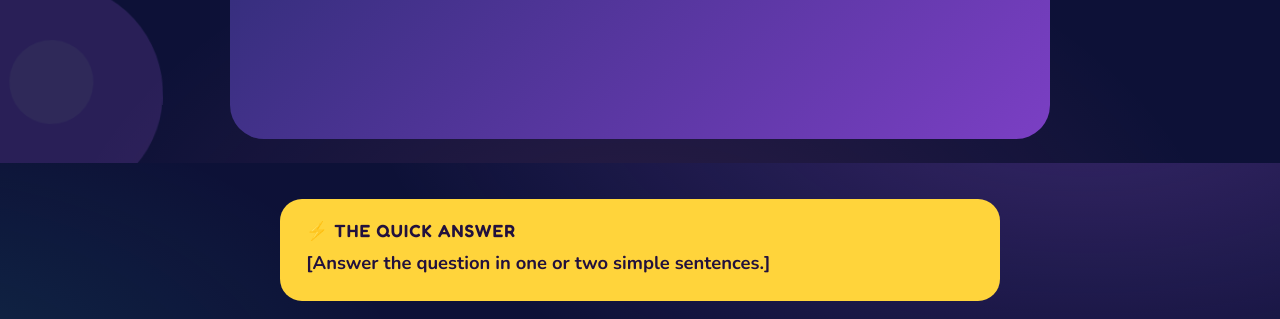
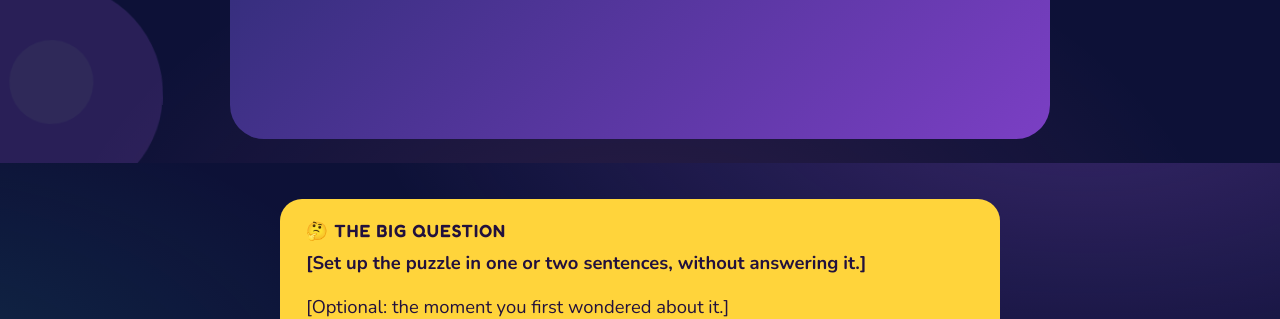
Before and after one commit to devansh6306/everything-anything-bio, a plain HTML site: page posts/_template.html in a window 1280 px wide. Shown: the part 637-956 px from the top of the page. Drawn offline with nearby package versions, Linux system fonts and the light colour scheme.

Commit message:
Meet Mito and post template: posts start with a big question, not a quick answer
Co-Authored-By: Claude Opus 5.5 <noreply@anthropic.com>
Claude-Session: https://claude.ai/code/session_016oSbbQrkQJkW1pgrGFSwo9

```diff
--- a/posts/_template.html
+++ b/posts/_template.html
@@ -69,10 +69,11 @@
       <div class="container">
         <div class="post-body">
 
-          <!-- BLOCK: Quick answer (the whole post in 1 to 2 sentences) -->
+          <!-- BLOCK: The big question (a teaser that hooks the reader; do NOT give the answer here) -->
           <div class="quick-answer">
-            <h3>⚡ The quick answer</h3>
-            <p>[Answer the question in one or two simple sentences.]</p>
+            <h3>🤔 The big question</h3>
+            <p>[Set up the puzzle in one or two sentences, without answering it.]</p>
+            <p style="margin-top:12px;font-weight:400">[Optional: the moment you first wondered about it.]</p>
           </div>
 
           <!-- BLOCK: Section heading with a number badge -->
```
Also changed, not shown: about.html (+1 -1 lines).
